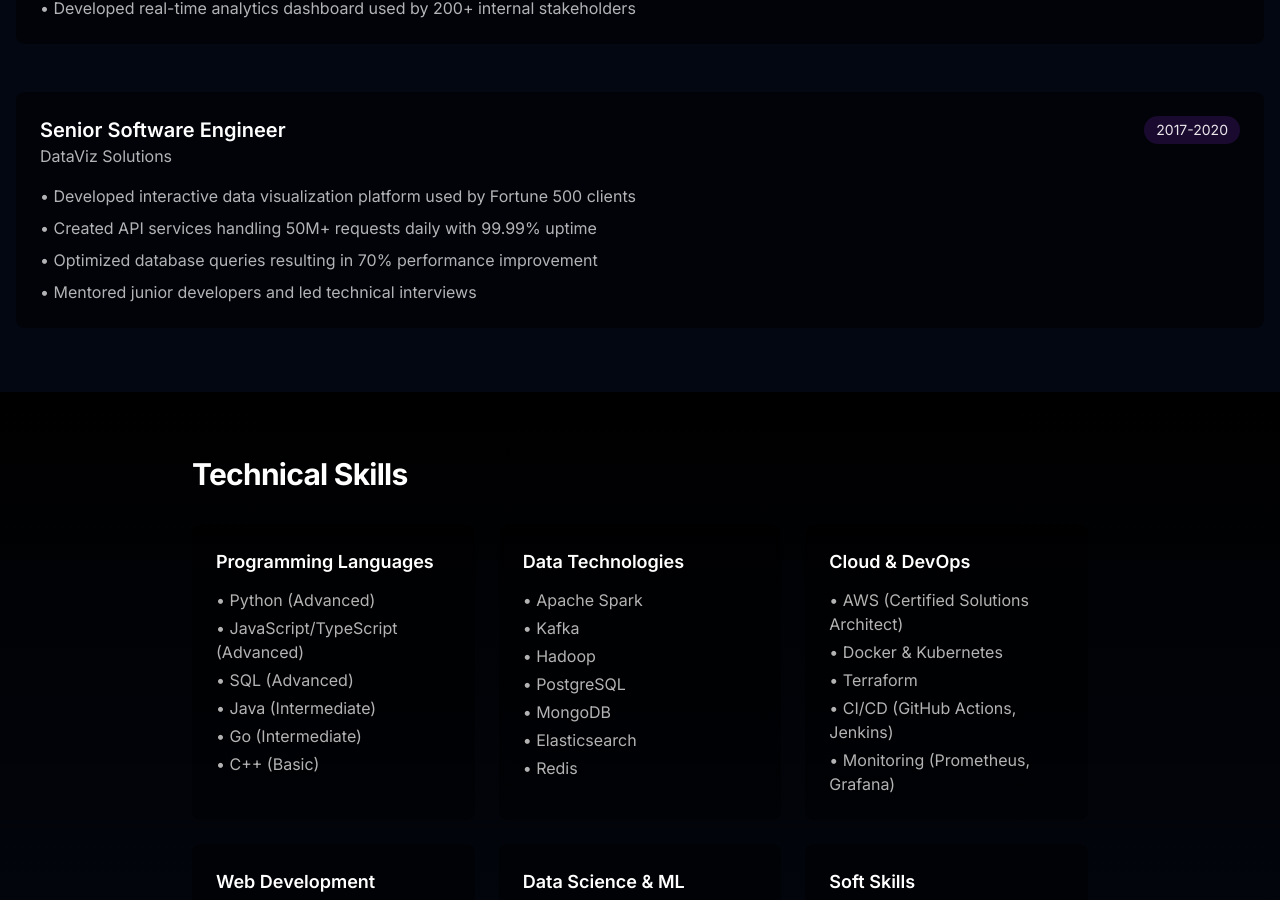
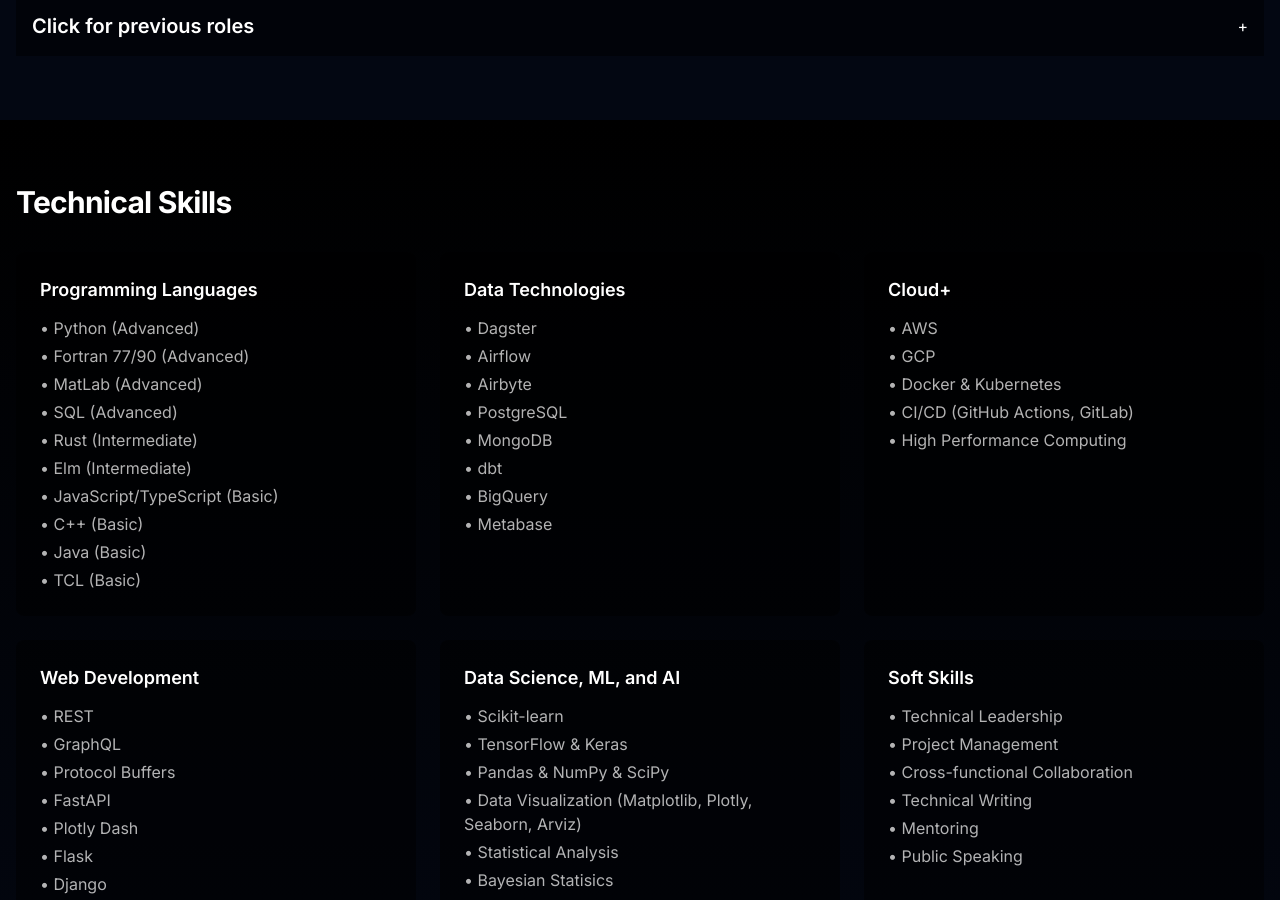
Before and after one commit to 0zero/0zero.github.io, a Next.js app: page /resume in a window 1280 px wide. Shown: the part 731-1631 px from the top of the page. Built offline with nearby package versions, Linux system fonts and the light colour scheme.

Commit message:
feat: update resume and descriptions

```diff
--- a/app/page.tsx
+++ b/app/page.tsx
@@ -24,9 +24,12 @@ export default function Home() {
           </p>
           <div className="mt-8 flex justify-center gap-4">
             <Button asChild variant="default">
-              <Link href="/tech">
-                Tech <ArrowRight className="ml-2 h-4 w-4" />
+              <Link href="/resume">
+                Resume <ArrowRight className="ml-2 h-4 w-4" />
               </Link>
+            </Button>
+            <Button asChild variant="outline" className="bg-black/50 text-white hover:bg-black/70">
+              <Link href="/tech">Tech Projects</Link>
             </Button>
             <Button asChild variant="outline" className="bg-black/50 text-white hover:bg-black/70">
               <Link href="/astrophysics">Academic Background</Link>
@@ -43,14 +46,12 @@ export default function Home() {
             <div className="mt-6 grid gap-8 md:grid-cols-2">
               <div>
                 <p className="text-lg text-white/70">
-                  I'm a software and data engineer with a passion for solving complex problems. My background in
-                  astrophysics informs my approach to data science, allowing me to bring unique perspectives to
+                  I'm a software and data specialist with a passion for solving complex problems. My background in
+                  astrophysics informs my approach to dealing with data, allowing me to bring unique perspectives to
                   technical challenges.
                 </p>
                 <p className="mt-4 text-lg text-white/70">
-                  With experience spanning academic research and industry applications, I specialize in building
-                  scalable data pipelines, machine learning models, and interactive visualizations that make complex
-                  data accessible.
+
                 </p>
               </div>
               <div>
@@ -71,36 +72,15 @@ export default function Home() {
                   <Badge className="bg-purple-900/60 hover:bg-purple-900/80">Git</Badge>
                   <Badge className="bg-purple-900/60 hover:bg-purple-900/80">Docker</Badge>
                   <Badge className="bg-purple-900/60 hover:bg-purple-900/80">Kubernetes</Badge>
+                  <Badge className="bg-purple-900/60 hover:bg-purple-900/80">High Performance Computing</Badge>
+                  <Badge className="bg-purple-900/60 hover:bg-purple-900/80">Data Visualisation</Badge>
+                  <Badge className="bg-purple-900/60 hover:bg-purple-900/80">Machine Learning</Badge>
+                  <Badge className="bg-purple-900/60 hover:bg-purple-900/80">Artificial Intelligence</Badge>
+                  <Badge className="bg-purple-900/60 hover:bg-purple-900/80">Statistics</Badge>
+                  <Badge className="bg-purple-900/60 hover:bg-purple-900/80">Business Intelligence</Badge>
+                  <Badge className="bg-purple-900/60 hover:bg-purple-900/80">Computational Physics</Badge>
 
-                </div>
-              </div>
-            </div>
-            <div className="mt-10 flex justify-center">
-              <div className="grid max-w-3xl grid-cols-1 gap-8 md:grid-cols-2">
-                <div className="group relative overflow-hidden rounded-lg bg-black/50 p-6 transition-all hover:bg-black/70">
-                  <div className="absolute -right-10 -top-10 h-24 w-24 rounded-full bg-purple-900/20"></div>
-                  <h3 className="relative z-10 text-xl font-semibold text-white">Tech Career</h3>
-                  <p className="relative z-10 mt-2 text-white/70">
-                    Explore my projects and professional experience in software and data engineering, data science and
-                    AI.
-                  </p>
-                  <div className="relative z-10 mt-4">
-                    <Button asChild variant="default" size="sm">
-                      <Link href="/tech">View Tech Projects</Link>
-                    </Button>
-                  </div>
-                </div>
-                <div className="group relative overflow-hidden rounded-lg bg-black/50 p-6 transition-all hover:bg-black/70">
-                  <div className="absolute -right-10 -top-10 h-24 w-24 rounded-full bg-purple-900/20"></div>
-                  <h3 className="relative z-10 text-xl font-semibold text-white">Academic Background</h3>
-                  <p className="relative z-10 mt-2 text-white/70">
-                    Learn about my education, research, and contributions in the field of astrophysics.
-                  </p>
-                  <div className="relative z-10 mt-4">
-                    <Button asChild variant="default" size="sm">
-                      <Link href="/astrophysics">View Academic Work</Link>
-                    </Button>
-                  </div>
+
                 </div>
               </div>
             </div>
--- a/app/resume/page.tsx
+++ b/app/resume/page.tsx
@@ -1,6 +1,8 @@
-import Link from "next/link"
-import { ArrowLeft } from "lucide-react"
-import ProjectCard from "@/components/project-card"
+"use client";
+
+import Link from "next/link";
+import { ArrowLeft } from "lucide-react";
+import Accordion from "@/components/accordion";
 
 export default function ResumePage() {
   return (
@@ -32,98 +34,225 @@ export default function ResumePage() {
           <h2 className="text-2xl font-bold tracking-tight text-white sm:text-3xl">Professional Experience</h2>
           <div className="mt-8 space-y-12">
           <div className="relative overflow-hidden rounded-lg bg-black/50 p-6">
+          {/* Current Role */}
             <div className="flex flex-wrap items-start justify-between gap-4">
                 <div>
-                  <h3 className="text-xl font-semibold text-white">Lead Data Engineer</h3>
-                  <p className="text-white/70">TechCorp Industries</p>
+                  <h3 className="text-xl font-semibold text-white">Senior Software Engineer</h3>
+                  <p className="text-white/70">Forseven</p>
                 </div>
-                <span className="rounded-full bg-purple-900/30 px-3 py-1 text-sm text-white/90">2020-Present</span>
+                <span className="rounded-full bg-purple-900/30 px-3 py-1 text-sm text-white/90">2024-Present</span>
               </div>
               <ul className="mt-4 space-y-2 text-white/70">
-                <li>• Led a team of 5 engineers to build and maintain data pipelines processing 20TB+ daily</li>
-                <li>• Implemented ML-based anomaly detection reducing system outages by 45%</li>
-                <li>• Architected cloud-based data lake solution saving $300K annually in infrastructure costs</li>
-                <li>• Developed real-time analytics dashboard used by 200+ internal stakeholders</li>
+                TBC
+              </ul>
+            </div>
+            {/* Previous Roles */}
+            <Accordion title="Click for previous roles">
+              <div className="relative overflow-hidden rounded-lg bg-black/50 p-6">
+                <div className="flex flex-wrap items-start justify-between gap-4">
+                  <div>
+                    <h3 className="text-xl font-semibold text-white">Senior Developer</h3>
+                    <p className="text-white/70">EcoAct - A part of Schneider Electric</p>
+                  </div>
+                  <span className="rounded-full bg-purple-900/30 px-3 py-1 text-sm text-white/90">2024-2024</span>
+                </div>
+                <ul className="mt-4 space-y-2 text-white/70">
+                  <li>• Led the development of an analytics dashboard for the Marketing Communications team providing insights and leads</li>
+                  <li>• Co-led EcoAct's first product definition workshop for an under-utilised dataset leading to an outline of an MVP</li>
+                  <li>• Leading the development of a series of EcoAct products aimed at democratising sustainability consultants knowledge and experience</li>
+                  <li>• Advocating and implementing best practices related to software development, product management and product definition</li>
                 </ul>
               </div>
 
               <div className="relative overflow-hidden rounded-lg bg-black/50 p-6">
                 <div className="flex flex-wrap items-start justify-between gap-4">
                   <div>
-                  <h3 className="text-xl font-semibold text-white">Senior Software Engineer</h3>
-                  <p className="text-white/70">DataViz Solutions</p>
+                    <h3 className="text-xl font-semibold text-white">Data Engineer</h3>
+                    <p className="text-white/70">FarmLend</p>
                   </div>
-                <span className="rounded-full bg-purple-900/30 px-3 py-1 text-sm text-white/90">2017-2020</span>
+                  <span className="rounded-full bg-purple-900/30 px-3 py-1 text-sm text-white/90">2023-2023</span>
                 </div>
                 <ul className="mt-4 space-y-2 text-white/70">
-                <li>• Developed interactive data visualization platform used by Fortune 500 clients</li>
-                <li>• Created API services handling 50M+ requests daily with 99.99% uptime</li>
-                <li>• Optimized database queries resulting in 70% performance improvement</li>
-                <li>• Mentored junior developers and led technical interviews</li>
+                  <li>• led the creation and maintenance of Farmlend’s data platform using tools from the open-source modern data stack to optimise costs</li>
+                  <li>• Successfully migrated data and processes from Google Sheets to our data platform</li>
+                  <li>• Led the development of Farmlend's data strategy</li>
+                  <li>• Created analytics dashboards providing insights for operationional stakeholders</li>
                 </ul>
               </div>
+
+              <div className="relative overflow-hidden rounded-lg bg-black/50 p-6">
+                <div className="flex flex-wrap items-start justify-between gap-4">
+                  <div>
+                    <h3 className="text-xl font-semibold text-white">Lead Computational Engineer</h3>
+                    <p className="text-white/70">Arrival</p>
+                  </div>
+                  <span className="rounded-full bg-purple-900/30 px-3 py-1 text-sm text-white/90">2022-2023</span>
+                </div>
+                <ul className="mt-4 space-y-2 text-white/70">
+                  <li>• TBC </li>
+                  <li>• TBC </li>
+                  <li>• TBC </li>
+                  <li>• TBC </li>
+                </ul>
+              </div>
+
+              <div className="relative overflow-hidden rounded-lg bg-black/50 p-6">
+                <div className="flex flex-wrap items-start justify-between gap-4">
+                  <div>
+                    <h3 className="text-xl font-semibold text-white">Computational Engineer</h3>
+                    <p className="text-white/70">Arrival</p>
+                  </div>
+                  <span className="rounded-full bg-purple-900/30 px-3 py-1 text-sm text-white/90">2019-2022</span>
+                </div>
+                <ul className="mt-4 space-y-2 text-white/70">
+                  <li>• TBC </li>
+                  <li>• TBC </li>
+                  <li>• TBC </li>
+                  <li>• TBC </li>
+                </ul>
+              </div>
+
+              <div className="relative overflow-hidden rounded-lg bg-black/50 p-6">
+                <div className="flex flex-wrap items-start justify-between gap-4">
+                  <div>
+                    <h3 className="text-xl font-semibold text-white">Internal Research Fellow</h3>
+                    <p className="text-white/70">European Space Agency</p>
+                  </div>
+                  <span className="rounded-full bg-purple-900/30 px-3 py-1 text-sm text-white/90">2016-2019</span>
+                </div>
+                <ul className="mt-4 space-y-2 text-white/70">
+                  <li>• TBC </li>
+                  <li>• TBC </li>
+                  <li>• TBC </li>
+                  <li>• TBC </li>
+                </ul>
+              </div>
+
+              <div className="relative overflow-hidden rounded-lg bg-black/50 p-6">
+                <div className="flex flex-wrap items-start justify-between gap-4">
+                  <div>
+                    <h3 className="text-xl font-semibold text-white">Postdoctoral Research Associate</h3>
+                    <p className="text-white/70">Imperial College London</p>
+                  </div>
+                  <span className="rounded-full bg-purple-900/30 px-3 py-1 text-sm text-white/90">2013-2016</span>
+                </div>
+                <ul className="mt-4 space-y-2 text-white/70">
+                  <li>• TBC </li>
+                  <li>• TBC </li>
+                  <li>• TBC </li>
+                  <li>• TBC </li>
+                </ul>
+              </div>
+
+              <div className="relative overflow-hidden rounded-lg bg-black/50 p-6">
+                <div className="flex flex-wrap items-start justify-between gap-4">
+                  <div>
+                    <h3 className="text-xl font-semibold text-white">Postdoctoral Research Associate</h3>
+                    <p className="text-white/70">University College London</p>
+                  </div>
+                  <span className="rounded-full bg-purple-900/30 px-3 py-1 text-sm text-white/90">2013-2013</span>
+                </div>
+                <ul className="mt-4 space-y-2 text-white/70">
+                  <li>• TBC </li>
+                  <li>• TBC </li>
+                  <li>• TBC </li>
+                  <li>• TBC </li>
+                </ul>
+              </div>
+
+              <div className="relative overflow-hidden rounded-lg bg-black/50 p-6">
+                <div className="flex flex-wrap items-start justify-between gap-4">
+                  <div>
+                    <h3 className="text-xl font-semibold text-white">PhD in Astrophysics</h3>
+                    <p className="text-white/70">University College London</p>
+                  </div>
+                  <span className="rounded-full bg-purple-900/30 px-3 py-1 text-sm text-white/90">2009-2013</span>
+                </div>
+                <ul className="mt-4 space-y-2 text-white/70">
+                  <li>• TBC </li>
+                  <li>• TBC </li>
+                  <li>• TBC </li>
+                  <li>• TBC </li>
+                </ul>
+              </div>
+            </Accordion>
           </div>
         </div>
       </section>
 
-
       {/* Skills Section */}
       <section className="bg-gradient-to-b from-black to-gray-950 py-16">
         <div className="container px-4">
-          <div className="mx-auto max-w-4xl">
             <h2 className="text-2xl font-bold tracking-tight text-white sm:text-3xl">Technical Skills</h2>
             <div className="mt-8 grid gap-6 md:grid-cols-2 lg:grid-cols-3">
               <div className="rounded-lg bg-black/50 p-6">
                 <h3 className="text-lg font-semibold text-white">Programming Languages</h3>
                 <ul className="mt-3 space-y-1 text-white/70">
                   <li>• Python (Advanced)</li>
-                  <li>• JavaScript/TypeScript (Advanced)</li>
+                  <li>• Fortran 77/90 (Advanced)</li>
+                  <li>• MatLab (Advanced)</li>
                   <li>• SQL (Advanced)</li>
-                  <li>• Java (Intermediate)</li>
-                  <li>• Go (Intermediate)</li>
+                  <li>• Rust (Intermediate)</li>
+                  <li>• Elm (Intermediate)</li>
+                  <li>• JavaScript/TypeScript (Basic)</li>
                   <li>• C++ (Basic)</li>
+                  <li>• Java (Basic)</li>
+                  <li>• TCL (Basic)</li>
                 </ul>
               </div>
               <div className="rounded-lg bg-black/50 p-6">
                 <h3 className="text-lg font-semibold text-white">Data Technologies</h3>
                 <ul className="mt-3 space-y-1 text-white/70">
-                  <li>• Apache Spark</li>
-                  <li>• Kafka</li>
-                  <li>• Hadoop</li>
+                  <li>• Dagster</li>
+                  <li>• Airflow</li>
+                  <li>• Airbyte</li>
                   <li>• PostgreSQL</li>
                   <li>• MongoDB</li>
-                  <li>• Elasticsearch</li>
-                  <li>• Redis</li>
+                  <li>• dbt</li>
+                  <li>• BigQuery</li>
+                  <li>• Metabase</li>
+
                 </ul>
               </div>
               <div className="rounded-lg bg-black/50 p-6">
-                <h3 className="text-lg font-semibold text-white">Cloud & DevOps</h3>
+                <h3 className="text-lg font-semibold text-white">Cloud+</h3>
                 <ul className="mt-3 space-y-1 text-white/70">
-                  <li>• AWS (Certified Solutions Architect)</li>
+                  <li>• AWS</li>
+                  <li>• GCP</li>
                   <li>• Docker & Kubernetes</li>
-                  <li>• Terraform</li>
-                  <li>• CI/CD (GitHub Actions, Jenkins)</li>
-                  <li>• Monitoring (Prometheus, Grafana)</li>
+                  <li>• CI/CD (GitHub Actions, GitLab)</li>
+                  <li>• High Performance Computing</li>
                 </ul>
               </div>
               <div className="rounded-lg bg-black/50 p-6">
                 <h3 className="text-lg font-semibold text-white">Web Development</h3>
                 <ul className="mt-3 space-y-1 text-white/70">
-                  <li>• React & Next.js</li>
-                  <li>• Node.js</li>
+                  <li>• REST</li>
                   <li>• GraphQL</li>
-                  <li>• REST API Design</li>
-                  <li>• HTML/CSS/Tailwind</li>
+                  <li>• Protocol Buffers</li>
+                  <li>• FastAPI</li>
+                  <li>• Plotly Dash</li>
+                  <li>• Flask</li>
+                  <li>• Django</li>
+                  <li>• React </li>
+                  <li>• ThreeJS</li>
                 </ul>
               </div>
               <div className="rounded-lg bg-black/50 p-6">
-                <h3 className="text-lg font-semibold text-white">Data Science & ML</h3>
+                <h3 className="text-lg font-semibold text-white">Data Science, ML, and AI</h3>
                 <ul className="mt-3 space-y-1 text-white/70">
                   <li>• Scikit-learn</li>
-                  <li>• TensorFlow & PyTorch</li>
-                  <li>• Pandas & NumPy</li>
-                  <li>• Data Visualization (Matplotlib, D3.js)</li>
+                  <li>• TensorFlow & Keras</li>
+                  <li>• Pandas & NumPy & SciPy</li>
+                  <li>• Data Visualization (Matplotlib, Plotly, Seaborn, Arviz)</li>
                   <li>• Statistical Analysis</li>
+                  <li>• Bayesian Statisics</li>
+                  <li>• AI Agents</li>
+                  <li>• LLMs</li>
+                  <li>• Natural Language Processing</li>
+                  <li>• Convolutional Neural Networks</li>
+                  <li>• Time Series Analysis</li>
+
                 </ul>
               </div>
               <div className="rounded-lg bg-black/50 p-6">
@@ -134,8 +263,8 @@ export default function ResumePage() {
                   <li>• Cross-functional Collaboration</li>
                   <li>• Technical Writing</li>
                   <li>• Mentoring</li>
+                  <li>• Public Speaking</li>
                 </ul>
-              </div>
               </div>
             </div>
         </div>
--- a/app/tech/page.tsx
+++ b/app/tech/page.tsx
@@ -20,7 +20,7 @@ export default function TechPage() {
               Tech Projects
             </h1>
             <p className="mt-4 text-lg text-white/70 md:text-xl">
-              A showcase of my professional work in software, data, and AI.
+              Showcasing some of my professional work in software, data, and AI.
             </p>
           </div>
         </div>
@@ -36,37 +36,37 @@ export default function TechPage() {
             <ProjectCard
               title="Rapid Engineering"
               description="Built a suite of tools for rapid prototyping and design of engineering and simulation systems."
-              tags={["Kafka", "Spark", "AWS", "Big Data"]}
+              tags={["Python", "Rust", "Elm", "AWS", "MongoDB", "Docker", "GitLab CI/CD", "Kubernetes", "Postgres", "Airflow", "REST", "protobuf", "GraphQL", "HPC"]}
               imageUrl="/placeholder.svg?height=400&width=600"
             />
             <ProjectCard
               title="Data Platform"
               description="Designed and built an internal data platform for real-time analytics and reporting for a shipping business."
-              tags={["Redis", "Go", "Distributed Systems", "Performance"]}
+              tags={["Python", "Postgres", "GCP", "dbt", "Airbyte", "Dagster", "Metabase", "BigQuery", "GitHub Actions", "ELT"]}
               imageUrl="/placeholder.svg?height=400&width=600"
             />
             <ProjectCard
               title="Carbon, Sustainability, and ESG"
               description="Built a suite of tools for analysing carbon emissions, energy prices, and sustainability metrics."
-              tags={["DevOps", "Docker", "Kubernetes", "GitOps"]}
+              tags={["Python", "Plotly Dash", "Docker", "Postgres", "REST", "LLMs"]}
               imageUrl="/placeholder.svg?height=400&width=600"
             />
             <ProjectCard
               title="NLP for Disaster Response"
               description=""
-              tags={["Kafka", "Spark", "AWS", "Big Data"]}
+              tags={["Python", "ETL", "Flask", "NLP", "NLTK", "SciKit-Learn", "Plotly"]}
               imageUrl="/placeholder.svg?height=400&width=600"
             />
             <ProjectCard
               title="Agentic Product/Project Planning"
               description=""
-              tags={["Redis", "Go", "Distributed Systems", "Performance"]}
+              tags={["Python", "LLMs", "crewAI"]}
               imageUrl="/placeholder.svg?height=400&width=600"
             />
             <ProjectCard
               title="Deep Learning for Image Recognition"
-              description="Built a suite of tools for analysing carbon emissions, energy prices, and sustainability metrics."
-              tags={["DevOps", "Docker", "Kubernetes", "GitOps"]}
+              description=""
+              tags={["Python", "Keras", "CNNs", "Flask"]}
               imageUrl="/placeholder.svg?height=400&width=600"
             />
           </div>
--- /dev/null
+++ b/components/accordion.tsx
@@ -0,0 +1,29 @@
+"use client";
+
+import { useState, ReactNode } from "react";
+
+interface AccordionProps {
+  title: string;
+  children: ReactNode;
+}
+
+export default function Accordion({ title, children }: AccordionProps) {
+  const [isOpen, setIsOpen] = useState(false);
+
+  const toggleAccordion = () => {
+    setIsOpen(!isOpen);
+  };
+
+  return (
+    <div className="accordion">
+      <button
+        onClick={toggleAccordion}
+        className="accordion-header flex justify-between items-center w-full p-4 bg-black/50 text-white"
+      >
+        <h3 className="text-xl font-semibold">{title}</h3>
+        <span>{isOpen ? "-" : "+"}</span>
+      </button>
+      {isOpen && <div className="accordion-content p-4 bg-black/70">{children}</div>}
+    </div>
+  );
+}
```
Lines whose indentation alone changed are shown as unchanged.
